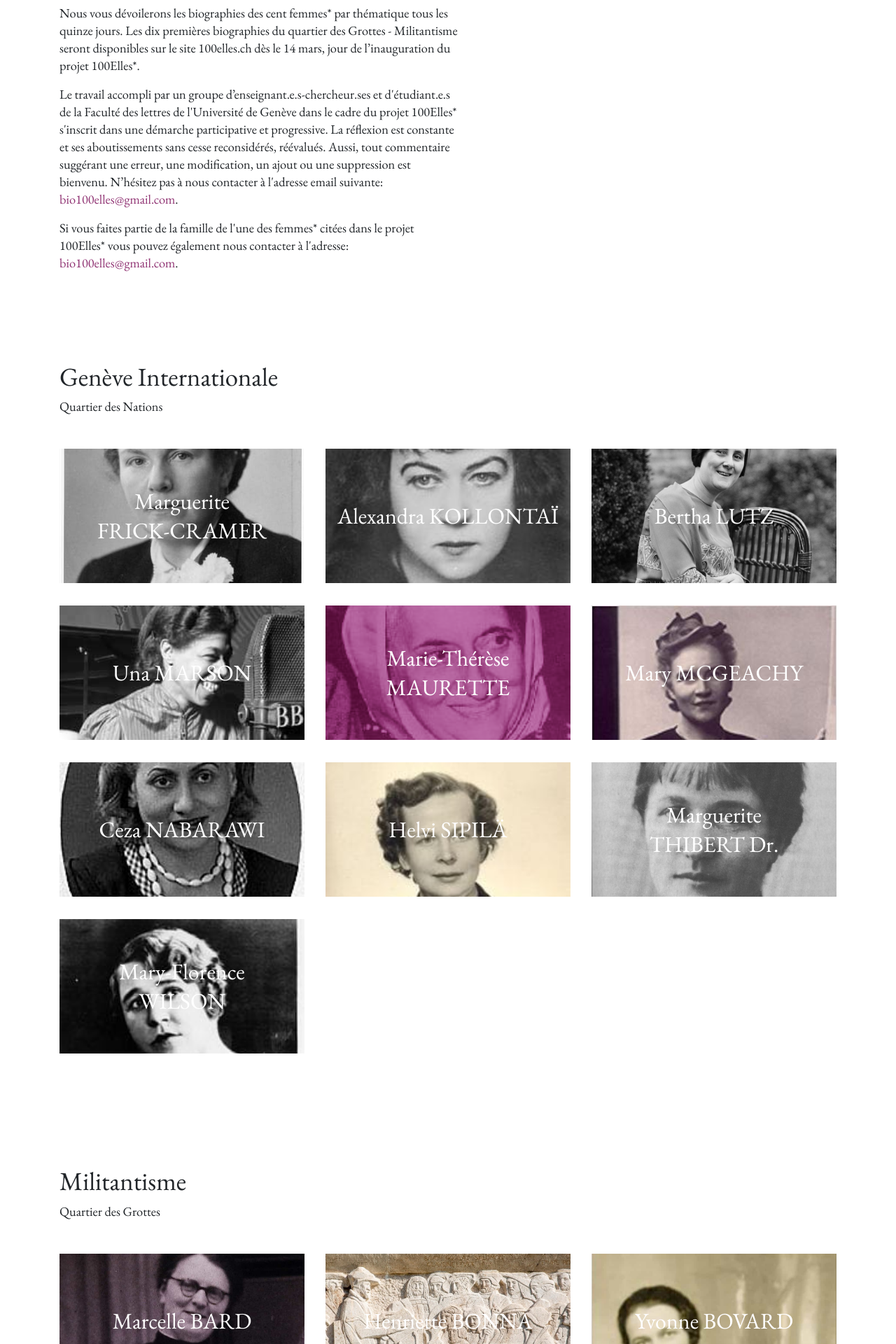
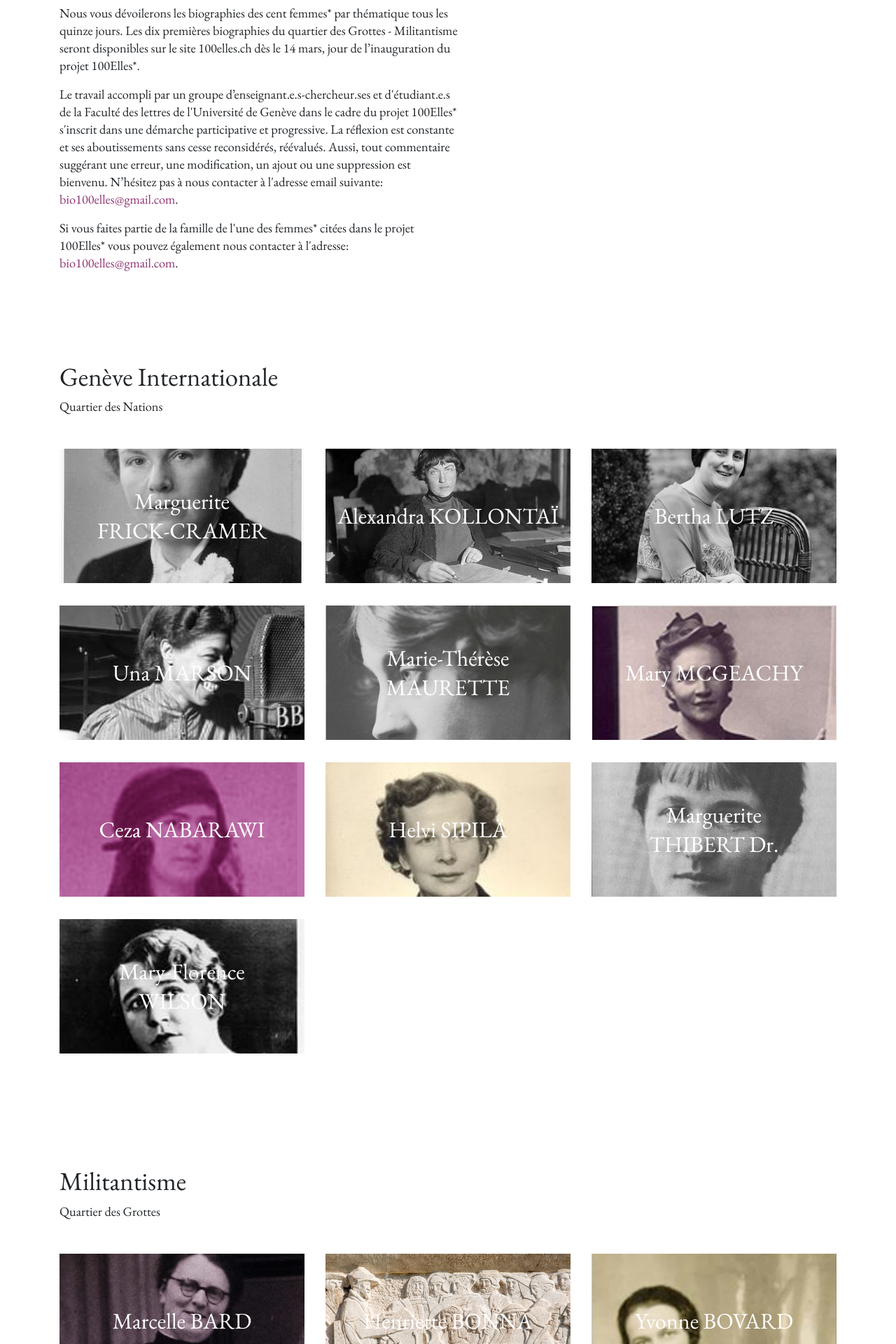
Before and after one commit to larucheio/100elles.ch, a Jekyll site: the page built from 100femmes/index.html, in a window 1280 px wide. Shown: the part 310-2230 px from the top of the page at 70% size. Built offline with Jekyll 4.4.1, drawn with Linux system fonts in a browser that asks for light colours.

Commit message:
Mise à jour de photos

```diff
--- a/100femmes/alexandra-kollontai/index.html
+++ b/100femmes/alexandra-kollontai/index.html
@@ -2,7 +2,7 @@
 layout: main
 title: Alexandra KOLLONTAÏ
 description: 1872-1952, Ambassadrice de l’URSS
-image: /img/100femmes/alexandra-kollontai.jpg
+image: /img/100femmes/alexandra-kollontai.png
 ---
 
 <main class="container my-lg-7">
--- a/100femmes/ceza-nabarawi/index.html
+++ b/100femmes/ceza-nabarawi/index.html
@@ -2,7 +2,7 @@
 layout: main
 title: Ceza NABARAWI
 description: 1897-1985, Rédactrice en cheffe de l’Égyptienne
-image: /img/100femmes/ceza-nabarawi.jpg
+image: /img/100femmes/ceza-nabarawi.png
 ---
 
 <main class="container my-lg-7">
--- a/100femmes/index.html
+++ b/100femmes/index.html
@@ -21,7 +21,7 @@ title: 100 Femmes*
         <a class="card-femme" href="./marguerite-frick-cramer/" style="background-image: url('/img/100femmes/marguerite-frick-cramer.jpg');">Marguerite<br>FRICK-CRAMER</a>
       </div>
       <div class="col-12 col-md-6 col-lg-4">
-        <a class="card-femme" href="./alexandra-kollontai/" style="background-image: url('/img/100femmes/alexandra-kollontai.jpg');">Alexandra KOLLONTAÏ</a>
+        <a class="card-femme" href="./alexandra-kollontai/" style="background-image: url('/img/100femmes/alexandra-kollontai.png');">Alexandra KOLLONTAÏ</a>
       </div>
       <div class="col-12 col-md-6 col-lg-4">
         <a class="card-femme" href="./bertha-lutz/" style="background-image: url('/img/100femmes/bertha-lutz.jpg');">Bertha LUTZ</a>
@@ -30,13 +30,13 @@ title: 100 Femmes*
         <a class="card-femme" href="./una-marson/" style="background-image: url('/img/100femmes/una-marson.jpg');">Una MARSON</a>
       </div>
       <div class="col-12 col-md-6 col-lg-4">
-        <a class="card-femme" href="./marie-therese-maurette/" style="background-image: url('/img/100femmes/marie-therese-maurette.jpg'); background-blend-mode: soft-light;">Marie-Thérèse MAURETTE</a>
+        <a class="card-femme" href="./marie-therese-maurette/" style="background-image: url('/img/100femmes/marie-therese-maurette.png');">Marie-Thérèse MAURETTE</a>
       </div>
       <div class="col-12 col-md-6 col-lg-4">
         <a class="card-femme" href="./mary-mcgeachy/" style="background-image: url('/img/100femmes/mary-mcgeachy.jpg'); background-position: center top;">Mary MCGEACHY</a>
       </div>
       <div class="col-12 col-md-6 col-lg-4">
-        <a class="card-femme" href="./ceza-nabarawi/" style="background-image: url('/img/100femmes/ceza-nabarawi.jpg');">Ceza NABARAWI</a>
+        <a class="card-femme" href="./ceza-nabarawi/" style="background-image: url('/img/100femmes/ceza-nabarawi.png'); background-position: center top; background-blend-mode: soft-light;">Ceza NABARAWI</a>
       </div>
       <div class="col-12 col-md-6 col-lg-4">
         <a class="card-femme" href="./helvi-sipila/" style="background-image: url('/img/100femmes/helvi-sipila.jpg'); background-position: center top;">Helvi SIPILÄ</a>
--- a/100femmes/marie-therese-maurette/index.html
+++ b/100femmes/marie-therese-maurette/index.html
@@ -2,7 +2,7 @@
 layout: main
 title: Marie-Thérèse MAURETTE
 description: 1890-1989, Directrice de l’École internationale de Genève
-image: /img/100femmes/marie-therese-maurette.jpg
+image: /img/100femmes/marie-therese-maurette.png
 ---
 
 <main class="container my-lg-7">
```
Also changed, not shown: img/100femmes/alexandra-kollontai.jpg (deleted), img/100femmes/alexandra-kollontai.png (added), img/100femmes/ceza-nabarawi.jpg (deleted), img/100femmes/ceza-nabarawi.png (added), img/100femmes/marie-therese-maurette.jpg (deleted), img/100femmes/marie-therese-maurette.png (added).
